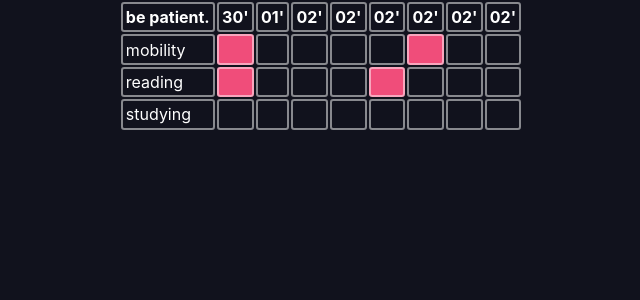
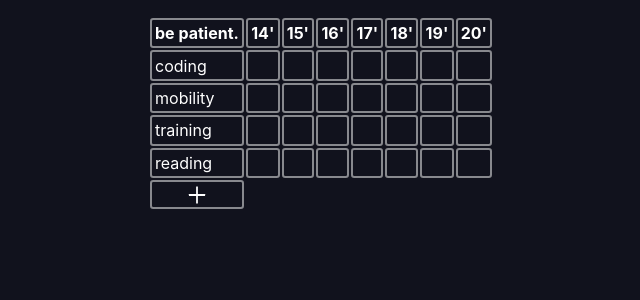
Before and after one commit to asi-isa/habito, a Next.js app: page / in a window 1280 px wide. Shown: the top 300 px of the page, without its empty margins (319-959 px from the left). Built offline with nearby package versions, Linux system fonts and the light colour scheme.

Commit message:
Habit Checkbox

```diff
--- /dev/null
+++ b/comps/habit/Checkbox.js
@@ -0,0 +1,15 @@
+import { useState } from "react";
+import styles from "./Checkbox.module.css";
+
+export default function Checkbox() {
+  const [isDone, setIsDone] = useState(false);
+  function toggleCheckbox() {
+    setIsDone(!isDone);
+  }
+  return (
+    <td
+      className={`${styles.habit_cb} ${isDone && styles.done}`}
+      onClick={toggleCheckbox}
+    ></td>
+  );
+}
--- /dev/null
+++ b/comps/habit/Checkbox.module.css
@@ -0,0 +1,9 @@
+.habit_cb {
+  border: 2px solid var(--color-50);
+  border-radius: 0.2rem;
+  padding: 0.2rem;
+  cursor: pointer;
+}
+.done {
+  background-color: var(--accent);
+}
--- /dev/null
+++ b/comps/habit/Habit.js
@@ -0,0 +1,21 @@
+import getDaysInMonth from "../../utils/getDaysInMonth";
+import Checkbox from "./Checkbox";
+import styles from "./Habit.module.css";
+
+export default function Habit(props) {
+  // für desktop size nötig
+  const daysInMonth = getDaysInMonth(props.date);
+  const habitCheckboxes = [];
+
+  // for small screen sizes: 7
+  for (let day = 0; day < 7; day++) {
+    habitCheckboxes.push(<Checkbox />);
+  }
+
+  return (
+    <tr className={styles.habit}>
+      <td className={styles.habit_name}>{props.habitName}</td>
+      {habitCheckboxes}
+    </tr>
+  );
+}
--- /dev/null
+++ b/comps/habit/Habit.module.css
@@ -0,0 +1,6 @@
+.habit_name {
+  border: 2px solid var(--color-50);
+  border-radius: 0.2rem;
+  padding: 0.2rem;
+  cursor: pointer;
+}
--- a/comps/home/MainPage.js
+++ b/comps/home/MainPage.js
@@ -1,52 +1,34 @@
 import styles from "./MainPage.module.css";
+import { AiOutlinePlus } from "react-icons/ai";
+import { addDays } from "date-fns";
+import Habit from "../habit/Habit";
 
 export default function MainPage() {
+  const today = new Date();
+  const nextDays = [];
+  for (let _ = 0; _ < 7; _++) {
+    nextDays.push(
+      <th className={styles.tablehead_date}>{addDays(today, _).getDate()}'</th>
+    );
+  }
+
   return (
     <main className={styles.mainpage}>
       <table className={styles.table}>
         <tr className={styles.tablerow_head}>
           <th className={styles.tablehead}>be patient.</th>
-          <th className={styles.tablehead_date}>30'</th>
-          <th className={styles.tablehead_date}>01'</th>
-          <th className={styles.tablehead_date}>02'</th>
-          <th className={styles.tablehead_date}>02'</th>
-          <th className={styles.tablehead_date}>02'</th>
-          <th className={styles.tablehead_date}>02'</th>
-          <th className={styles.tablehead_date}>02'</th>
-          <th className={styles.tablehead_date}>02'</th>
+          {nextDays}
         </tr>
+
+        <Habit habitName="coding" />
+        <Habit habitName="mobility" />
+        <Habit habitName="training" />
+        <Habit habitName="reading" />
+
         <tr className={styles.tablerow}>
-          <td className={styles.tabledata_desc}>mobility</td>
-          <td className={`${styles.tabledata} ${styles.done}`}></td>
-          <td className={styles.tabledata}></td>
-          <td className={styles.tabledata}></td>
-          <td className={styles.tabledata}></td>
-          <td className={styles.tabledata}></td>
-          <td className={`${styles.tabledata} ${styles.done}`}></td>
-          <td className={styles.tabledata}></td>
-          <td className={styles.tabledata}></td>
-        </tr>
-        <tr className={styles.tablerow}>
-          <td className={styles.tabledata_desc}>reading</td>
-          <td className={`${styles.tabledata} ${styles.done}`}></td>
-          <td className={styles.tabledata}></td>
-          <td className={styles.tabledata}></td>
-          <td className={styles.tabledata}></td>
-          <td className={`${styles.tabledata} ${styles.done}`}></td>
-          <td className={styles.tabledata}></td>
-          <td className={styles.tabledata}></td>
-          <td className={styles.tabledata}></td>
-        </tr>
-        <tr className={styles.tablerow}>
-          <td className={styles.tabledata_desc}>studying</td>
-          <td className={styles.tabledata}></td>
-          <td className={styles.tabledata}></td>
-          <td className={styles.tabledata}></td>
-          <td className={styles.tabledata}></td>
-          <td className={styles.tabledata}></td>
-          <td className={styles.tabledata}></td>
-          <td className={styles.tabledata}></td>
-          <td className={styles.tabledata}></td>
+          <td className={styles.new_habit}>
+            <AiOutlinePlus />
+          </td>
         </tr>
       </table>
     </main>
--- a/comps/home/MainPage.module.css
+++ b/comps/home/MainPage.module.css
@@ -3,6 +3,8 @@
 .tablehead_date,
 .tabledata_desc,
 .tabledata,
+.date,
+.new_habit,
 .tablerow {
   border: 2px solid var(--color-50);
   border-radius: 0.2rem;
@@ -12,3 +14,13 @@
 .done {
   background-color: var(--accent);
 }
+
+.new_habit {
+  display: flex;
+  justify-content: center;
+  align-items: center;
+  padding: 0.3rem;
+}
+.new_habit svg {
+  transform: scale(1.5);
+}
--- a/package.json
+++ b/package.json
@@ -9,9 +9,11 @@
     "lint": "next lint"
   },
   "dependencies": {
+    "date-fns": "^2.23.0",
     "next": "11.1.2",
     "react": "17.0.2",
-    "react-dom": "17.0.2"
+    "react-dom": "17.0.2",
+    "react-icons": "^4.2.0"
   },
   "devDependencies": {
     "eslint": "7.32.0",
--- a/styles/Home.module.css
+++ b/styles/Home.module.css
@@ -1,6 +1,6 @@
 .container {
   min-height: 100vh;
-  padding: 0 0.5rem;
+  padding: 1rem 0.5rem;
   display: flex;
   flex-direction: column;
   align-items: center;
--- /dev/null
+++ b/utils/getDaysInMonth.js
@@ -0,0 +1,4 @@
+export default function getDaysInMonth() {
+  const date = new Date();
+  return new Date(date.getFullYear(), date.getMonth() + 1, 0).getDate();
+}
```
Also changed, not shown: 1 other file (tests, documents, lock files or other folders).
